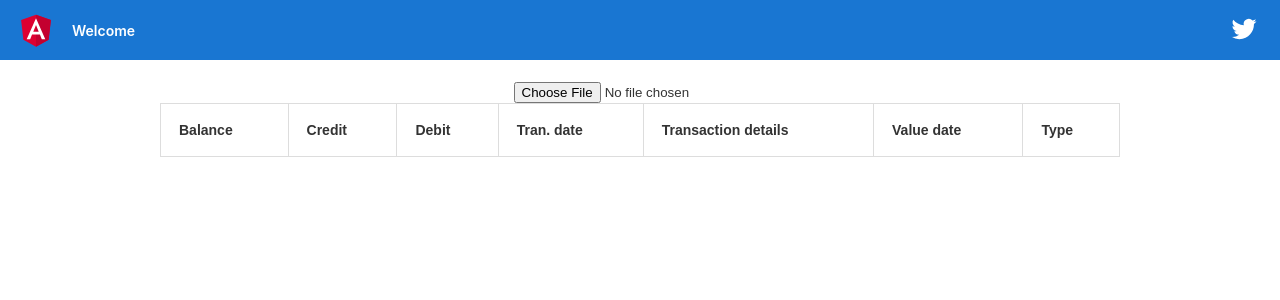
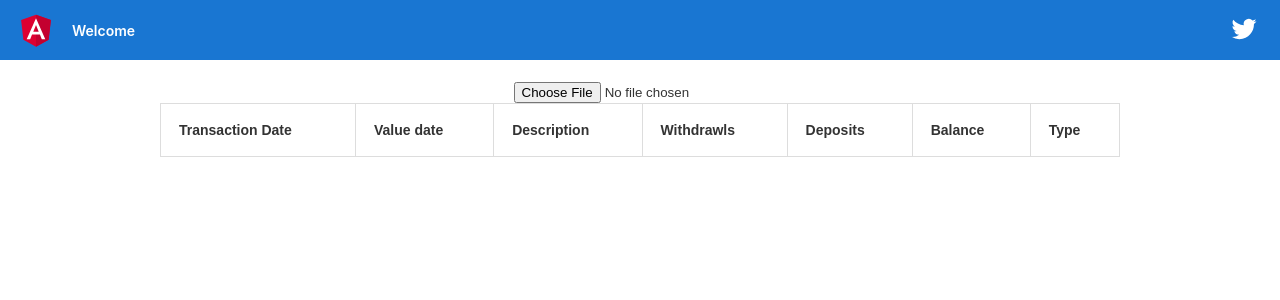
Before and after one commit to AdeAdecodes/Data-extraction-and-analysis, an Angular app in the folder dataex/: page / in a window 1280 px wide. Shown: the top 300 px of the page. Built offline with nearby package versions, Linux system fonts and the light colour scheme.

Commit message:
fixes project

```diff
--- a/dataex/src/app/app.component.html
+++ b/dataex/src/app/app.component.html
@@ -316,29 +316,26 @@
 </div>
 
 <div class="content" role="main">
-  <input type="file" style="display: inline-block;" (change)="onFileChange($event)" placeholder="Upload file" accept=".xlsx">
+  <input type="file" style="display: inline-block;" (change)="onFileChange($event)" (click)='click()' placeholder="Upload file" accept=".xlsx">
 
   <table *ngIf="data">
     <tr>
+      <th>Transaction Date</th>
+      <th>Value date</th>
+      <th>Description</th>
+      <th>Withdrawls</th>
+      <th>Deposits</th>
       <th>Balance</th>
-      <th>Credit</th>
-      <th>Debit</th>
-      <th>Tran. date</th>
-      <th>Transaction details</th>
-      <th>Value date</th>
       <th>Type</th>
     </tr>
     <tr *ngFor="let item of data">
-
-      <td>{{item.Balance | currency:'INR':'₦'}}</td>
-      <td>{{item.Credit | currency:'INR':'₦'}}</td>
-      <td>{{item.Debit | currency:'INR':'₦'}}</td>
-      <td>{{item['Tran. date']| date:'dd-MM-yyyy' }}</td>
-      <td>{{item['Transaction details']}}</td>
-
-      <td>{{item['Value date'] | date}}</td>
+      <td>{{item['Transacti on Date']}}</td>
+      <td>{{item['Value Date']}}</td>
+      <td>{{item['Description']}}</td>
+      <td>{{item[' Withdrawls '] | currency:'INR':'₦'}}</td>
+      <td>{{item[' Deposits '] | currency:'INR':'₦'}}</td>
+      <td>{{item[' Balance '] | currency:'INR':'₦'}}</td>
       <td>{{item.Type}}</td>
-
     </tr>
 
   </table>
--- a/dataex/src/app/app.component.ts
+++ b/dataex/src/app/app.component.ts
@@ -9,7 +9,8 @@ import * as XLSX from 'xlsx';
 export class AppComponent {
   title = 'dataex';
   data=[];
-
+  debit: Number;
+  credit: Number;
   onFileChange(event: any) {
     /* wire up file reader */
     const target: DataTransfer = <DataTransfer>(event.target);
@@ -26,62 +27,64 @@ export class AppComponent {
       const wb:any = XLSX.read(binarystr, { type: 'binary',cellDates: true });
 
       /* selected the first sheet */
-
-      const wsname: string = wb.SheetNames[2];
+      console.log(wb.SheetNames[0])
+      const wsname: string = wb.SheetNames[0];
+      // console.log()
       const ws: XLSX.WorkSheet = wb.Sheets[wsname];
 
       /* save data */
      let data = XLSX.utils.sheet_to_json(ws); // to get 2d array pass 2nd parameter as object {header: 1}
  // Data will be logged in array format containing objects
  const CreditPhrase = /\bDISBURSEMENT|CREDIT ARRANGEMENT|LOAN|FACILITY|CREDIT|PAY\b/g
- console.log(data);
+
  data.forEach((e:any)=>{
+console.log(e)
 
-  if(e.Debit == 0 ){
+console.log(e['Description'])
 
-    this.ReqularExpressionChecker(e)
-
-  }
- else if (e.Credit == 0 ){
-
-  this.ReqularExpressionChecker(e)
-
-  }
-
-  else{
-    this.ReqularExpressionChecker(e)
-  }
-
-
+this.ReqularExpressionChecker(e)
 
  })
 
 
     };
  }
-
+click(){
+  this.data = [];
+}
  ReqularExpressionChecker(e){
 
-  const CreditPhrase = /\bDISBURSEMENT|CREDIT[\w\s]+ARRANGEMENT|LOAN|FACILITY|CREDIT\b/g
-  const DebitPhrase = /\bREMITA|DIRECT[\w\s]+DEBIT|LOAN[\w\s]+REPAYMENT|LOAN[\w\s]+PYMT|LOAN[\w\s]+INSTALLMENT|PAYMENT\b/g
-  const IncomePhrase = /\bSALARY|NETPAY|BONUS|REMUNERATION|salary\b/g
+  const CreditPhrase = /\bDISBURSEMENT|\sCREDIT[\w\s]+ARRANGEMENT|\sLOAN|\sFACILITY\b/g
+ const DebitPhrase = /\bREMITA|DIRECT[\w\s]+DEBIT|LOAN[\s]+REPAYMENT|LOAN[\w\s]+PYMT|LOAN[\w\s]+INSTALLMENT|\sPAYMENT\b/g
+  const IncomePhrase = /\bSALARY|\sNETPAY|\sBONUS|\sREMUNERATION|salary\b/g
 
-  let value = e['Transaction details'].toString().toUpperCase();
-  let debit = e['Debit']
-  let credit = e['Credit']
-  if((IncomePhrase.test(value)) && (credit > 0)){
+  let value = e['Description'].toString().toUpperCase();
+
+  if(e[' Withdrawls '] == undefined){
+     this.debit = 0;
+  }else{
+   this.debit = e[' Withdrawls ']
+  }
+  if(e[' Deposits '] === undefined){
+    this.credit = 0;
+ }else{
+  this.credit = e[' Deposits ']
+ }
+  if((IncomePhrase.test(value)) && (this.credit > 0)){
     this.data.push({...e,Type:'INCOME'})
 
   }
- else if((DebitPhrase.test(value)) && (debit > 0)){
+ else if((DebitPhrase.test(value)) && (this.debit > 0)){
     this.data.push({...e,Type:'DEBIT'})
 
 }
 
 else
-if((CreditPhrase.test(value)) && (credit > 0)){
+if((CreditPhrase.test(value)) && (this.credit > 0)){
   this.data.push({...e,Type:'CREDIT'})
 
+} else {
+  this.data.push({...e})
 }
 
 
--- a/dataex/src/index.html
+++ b/dataex/src/index.html
@@ -3,7 +3,7 @@
 <head>
   <meta charset="utf-8">
   <title>Dataex</title>
-  <base href="/">
+  <base href="">
   <meta name="viewport" content="width=device-width, initial-scale=1">
   <link rel="icon" type="image/x-icon" href="favicon.ico">
 </head>
```
